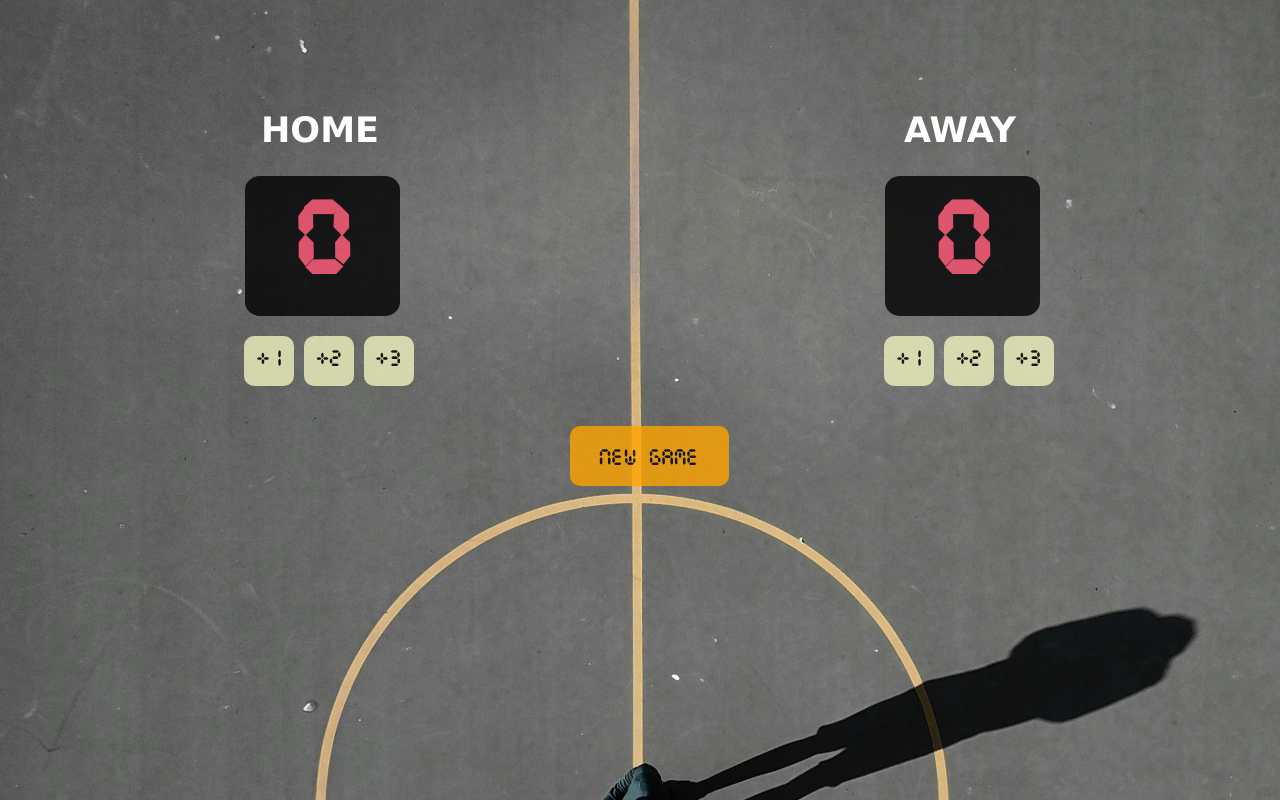
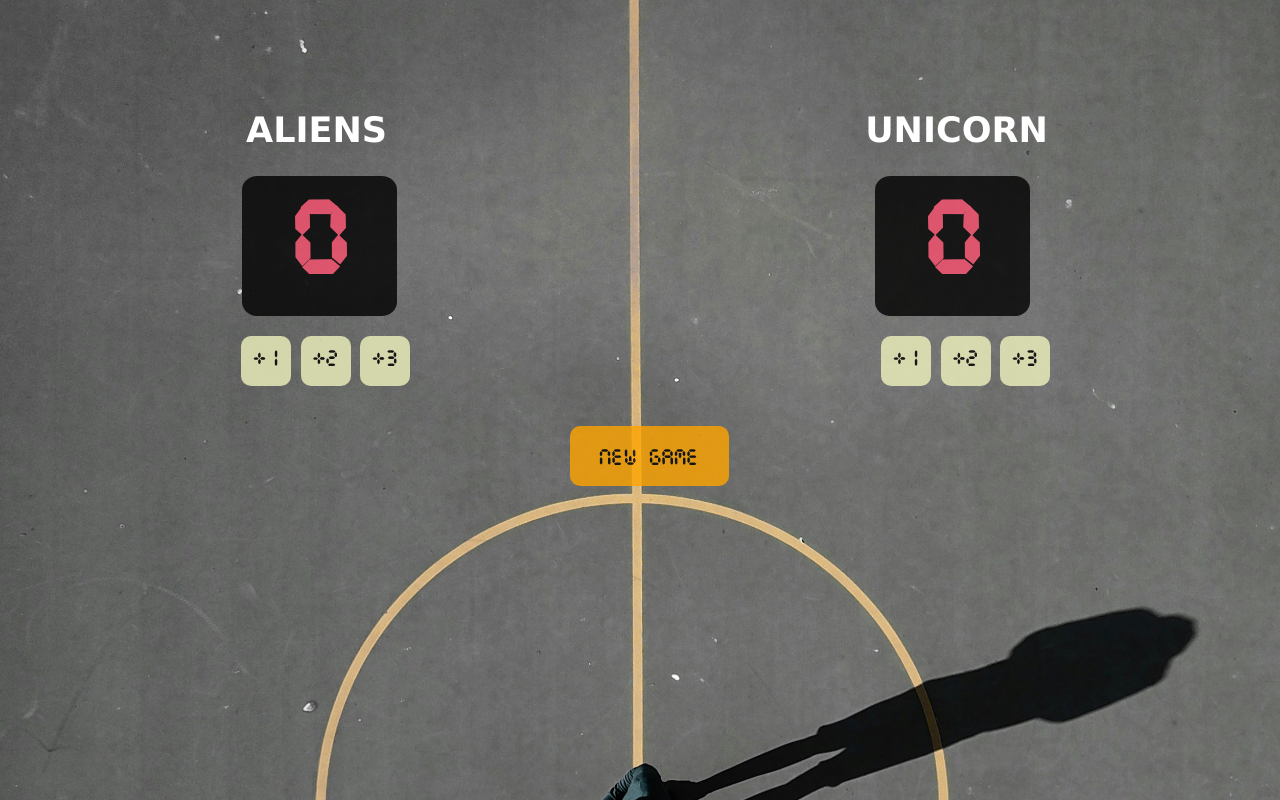
Before and after one commit to vergimar23/scoreboard, a website built with Vite: page index.html in a window 1280 px wide. Built offline with nearby package versions, Linux system fonts and the light colour scheme.

Commit message:
Update index.html

```diff
--- a/index.html
+++ b/index.html
@@ -5,7 +5,7 @@
     <body>
         <div class="container">
             <div>
-                <h3>HOME</h3>
+                <h3>ALIENS</h3>
                 <h2 id="home-el" class="score">0</h2>
             <div>
             <button onclick="home()">+1</button>
@@ -14,7 +14,7 @@
             </div>
             </div>
             <div>
-                <h3>AWAY</h3>
+                <h3>UNICORN</h3>
                 <h2 id="guest-el" class="score">0</h2>
                 <div>
             <button onclick="guest()">+1</button>
```
